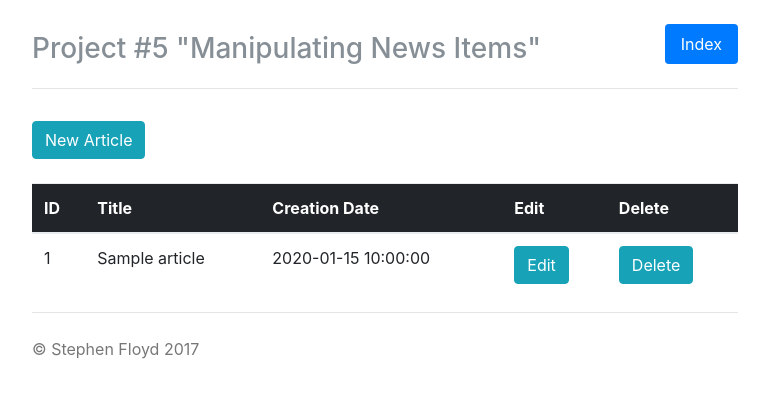
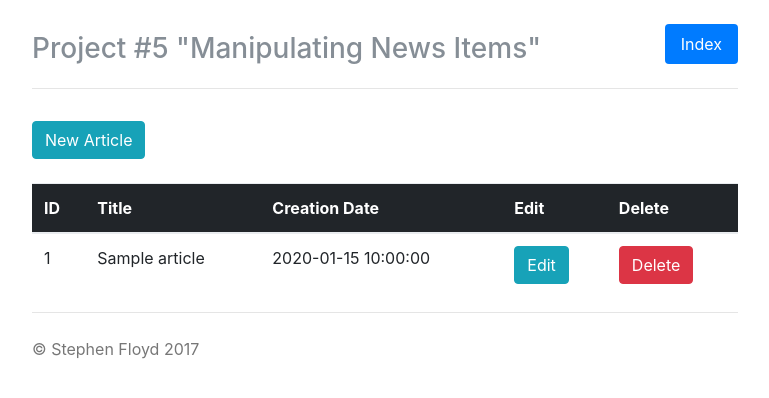
Before and after one commit to Zitzabis/AdvancedScripting, a PHP site: page /projects/project5/panel.php in a window 1280 px wide. Shown: the top 398 px of the page, without its empty margins (255-1024 px from the left). Run offline with PHP 8.4, Linux system fonts and the light colour scheme; tables that the repository leaves empty or names only in its code hold one stand-in row (values such as "Sample post"); some libraries are stand-ins or nearby versions.

Commit message:
Project 5: Fixes delete URL on panel.

```diff
--- a/projects/project5/panel.php
+++ b/projects/project5/panel.php
@@ -54,7 +54,7 @@
               echo "<td>" . $title . "</td>";
               echo "<td>" . $date . "</td>";
               echo '<td><a href="edit.php?row=' . $id . '"><button type="button" class="btn btn-info">Edit</button></a></td>';
-              echo '<td><a href="delete.php?row=' . $id . '" onclick="return confirm(\'Are you sure you want to delete this article?\');"><button type="button" class="btn btn-info">Delete</button></a></td>';
+              echo '<td><a href="scripts/article_delete.php?row=' . $id . '" onclick="return confirm(\'Are you sure you want to delete this article?\');"><button type="button" class="btn btn-danger">Delete</button></a></td>';
             echo "</tr>";
           }
         ?>
```
